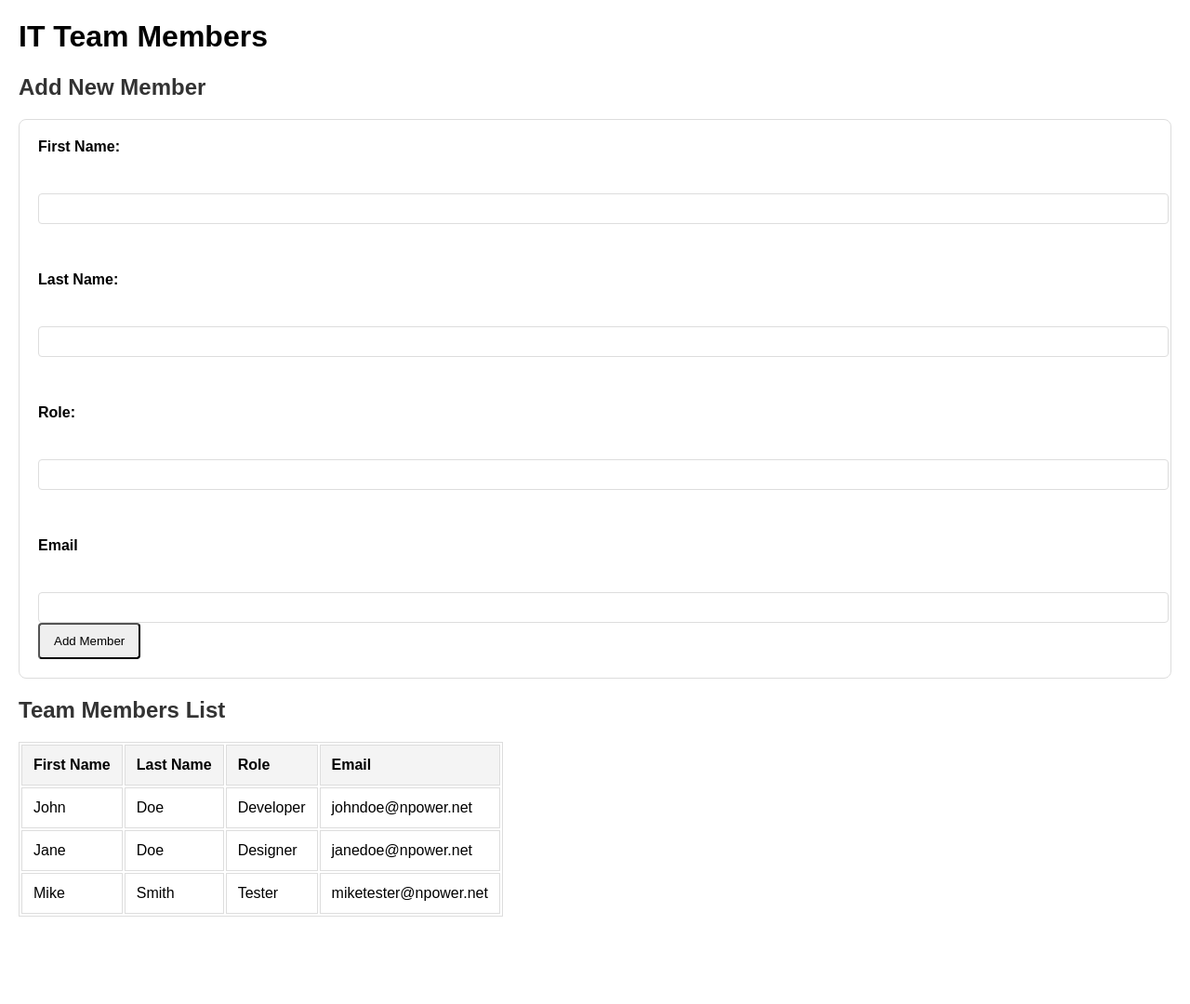
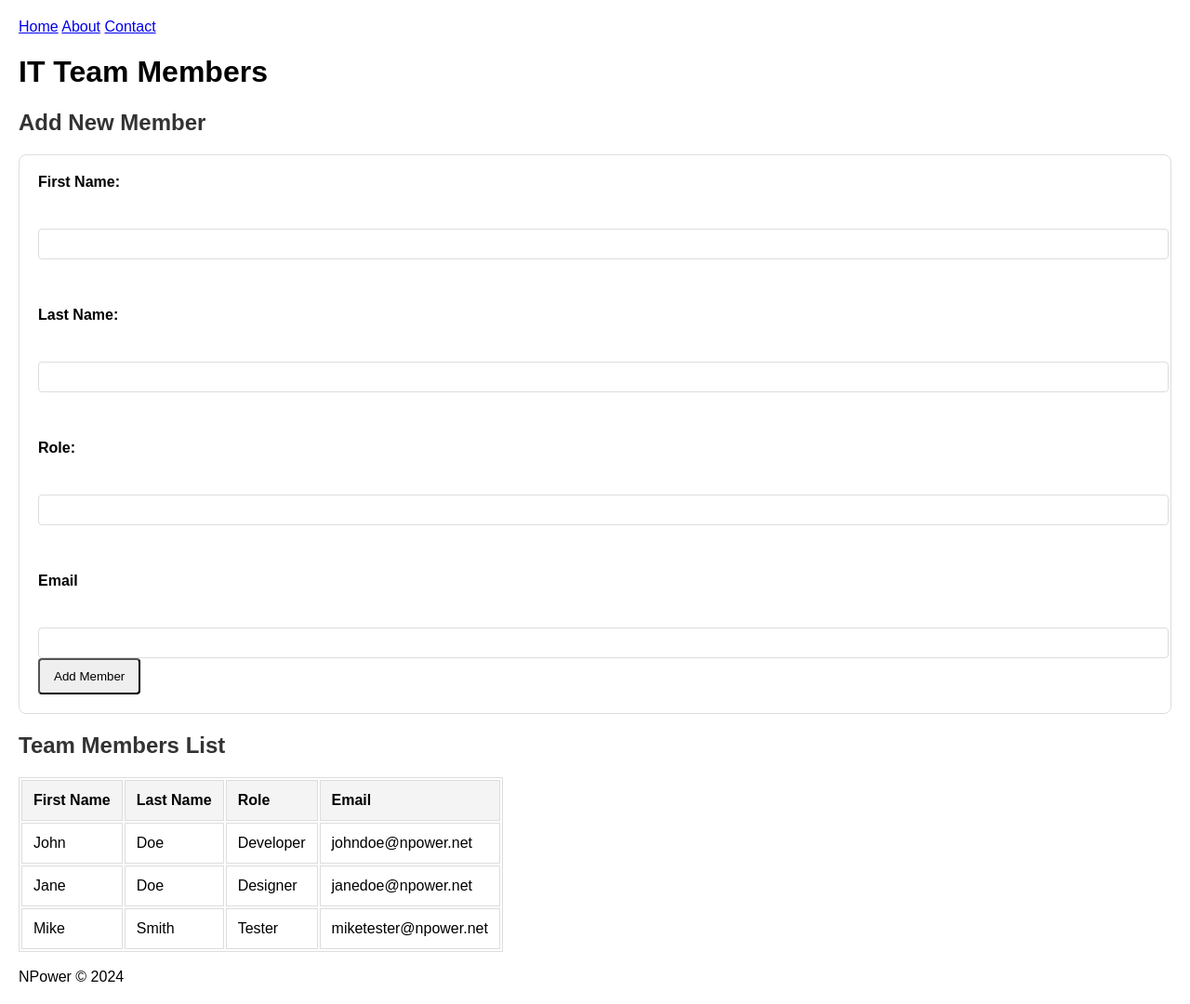
Before and after one commit to Cavery22/Path2tech_html_assignment, a plain HTML site: page index.html in a window 1280 px wide. Shown: the whole page at 93% size. Before the commit the page ends 1006 px from the top, so only its background shows below. Drawn offline with Linux system fonts and the light colour scheme.

Commit message:
first commit

```diff
--- a/index.html
+++ b/index.html
@@ -75,6 +75,11 @@
   </style>
 </head>
 <body>
+  <nav>
+    <a href="index.html">Home</a>
+    <a href="about.html">About</a>
+    <a href="contact.html">Contact</a>
+  </nav>
   <h1>IT Team Members</h1>
   <h2>Add New Member</h2>
   <form id="newMemberform">
@@ -145,6 +150,11 @@
             </tbody>
         </table>
     </div>
+    <br>
+
+    <footer>
+      NPower &copy 2024
+    </footer>
 
 
 </body>
```
